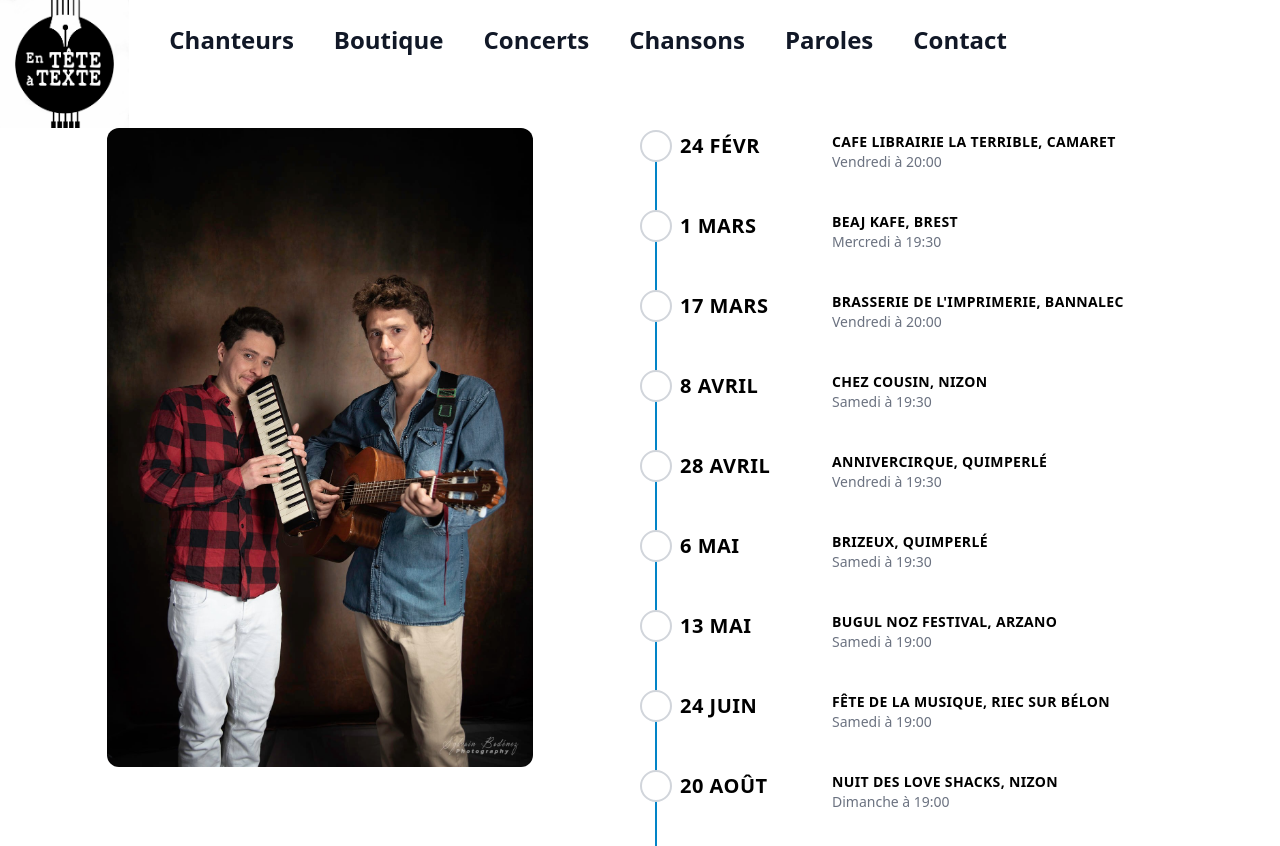
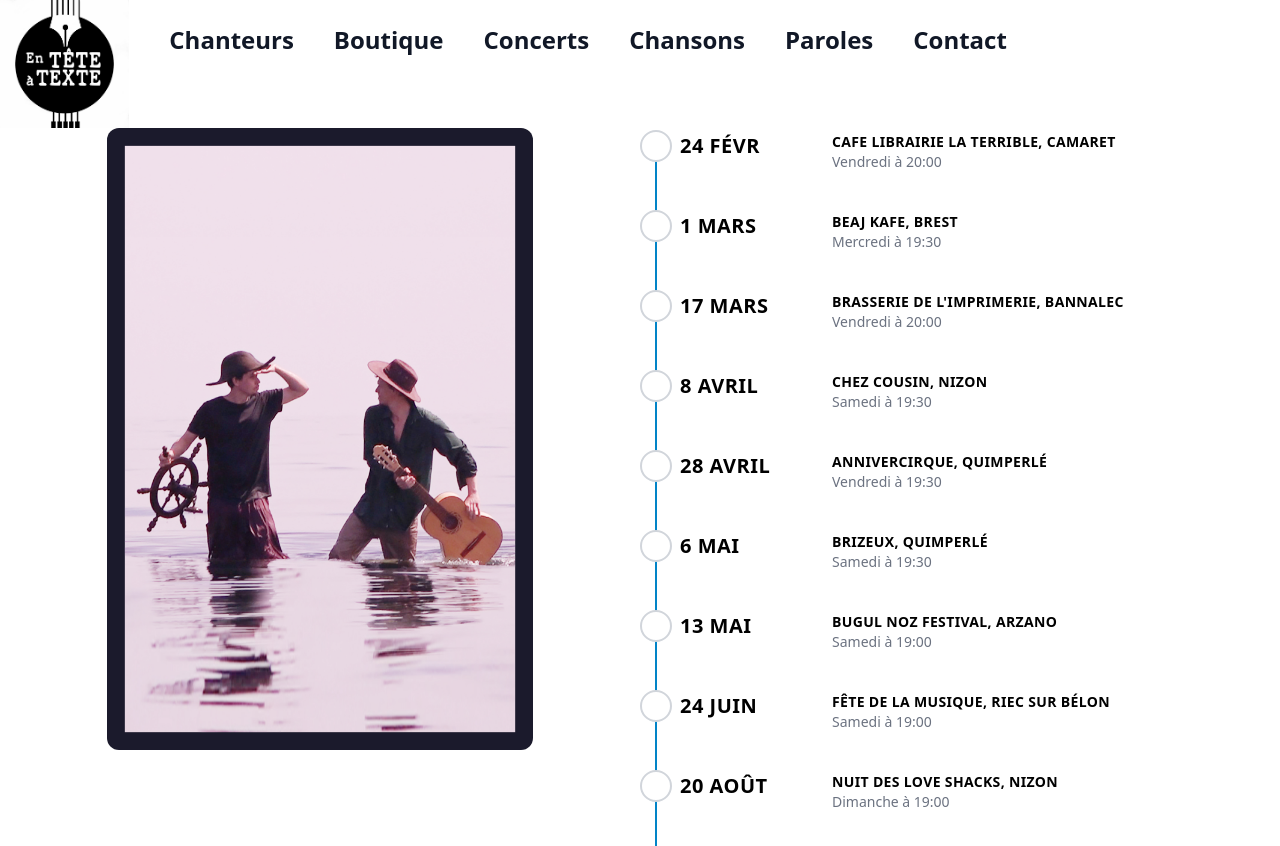
Before and after one commit to AlexandreKempf/en-tete-a-texte, a SvelteKit app: page /concerts in a window 1280 px wide. Shown: the top 846 px of the page. Built offline with nearby package versions, Linux system fonts and the light colour scheme.

Commit message:
Photo_Change

```diff
--- a/src/routes/chansons/+page.svelte
+++ b/src/routes/chansons/+page.svelte
@@ -36,7 +36,7 @@
 		<div class="lg:w-1/2">
 			<h1 class="text-7xl font-extralight tracking-wide py-2">Mélanie</h1>
 			<p class="text-sm text-gray-700 italic py-1">
-				Hymne à la joie et à l'amour. La chanson et un hommage à la chanson paillarde "Mélanie" de
+				Hymne à la joie et à l'amour. La chanson est un hommage à la chanson paillarde "Mélanie" de
 				Georges Brassens et raconte la vie de la nonne avant les ordres.
 			</p>
 			<p class="text-sm text-gray-700">
--- a/src/routes/concerts/+page.svelte
+++ b/src/routes/concerts/+page.svelte
@@ -82,7 +82,7 @@
 
 <div class="flex flex-col-reverse lg:flex-row w-full pt-32">
 	<div class="lg:w-1/3 mx-10 lg:mx-auto pt-10 lg:pt-0">
-		<img class="object-cover w-full rounded-xl" src="hero4.jpg" alt="" />
+		<img class="object-cover w-full rounded-xl" src="Cadre.jpg" alt="" />
 	</div>
 	<ol class="lg:w-1/2 pl-10 lg:pl-0">
 		{#each concerts as concert}
```
Also changed, not shown: static/Cadre.jpg (added).
